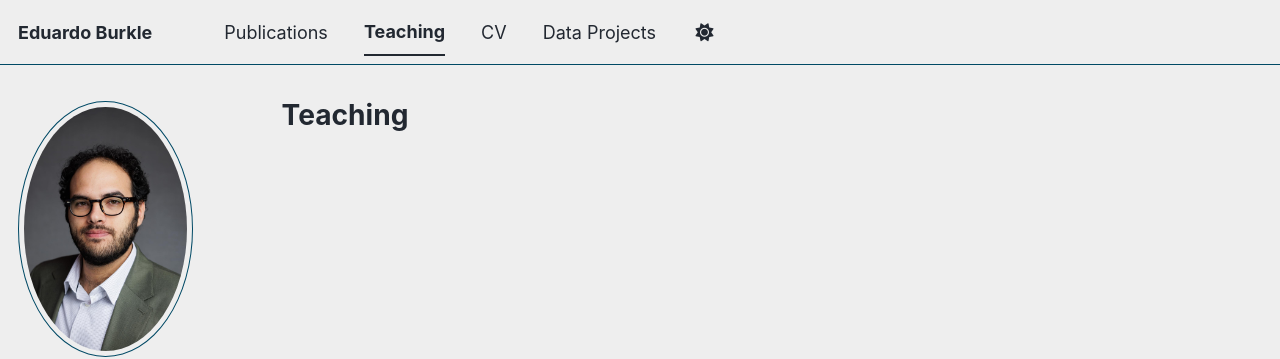
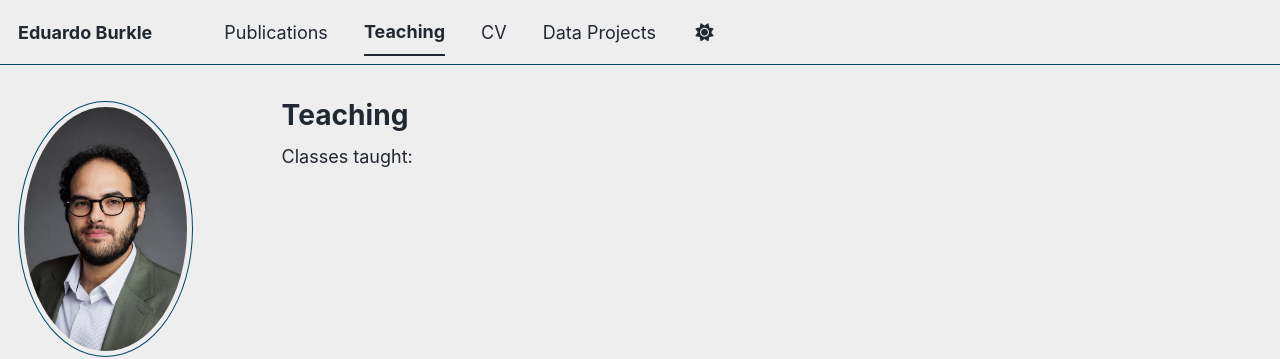
Before and after one commit to eduardoburkle/eduardoburkle.github.io, a Jekyll site: the page built from _pages/teaching.html, in a window 1280 px wide. Shown: the top 359 px of the page. Built offline with Jekyll 4.4.1, drawn with Linux system fonts in a browser that asks for light colours; some web fonts are replaced; a script bundle is joined from its source files by our own code; library files that are not in the unit come from our copies.

Commit message:
Update teaching.html

```diff
--- a/_pages/teaching.html
+++ b/_pages/teaching.html
@@ -5,8 +5,4 @@ permalink: /teaching/
 author_profile: true
 ---
 
-{% include base_path %}
-
-{% for post in site.teaching reversed %}
-  {% include archive-single.html %}
-{% endfor %}
+Classes taught:
```
